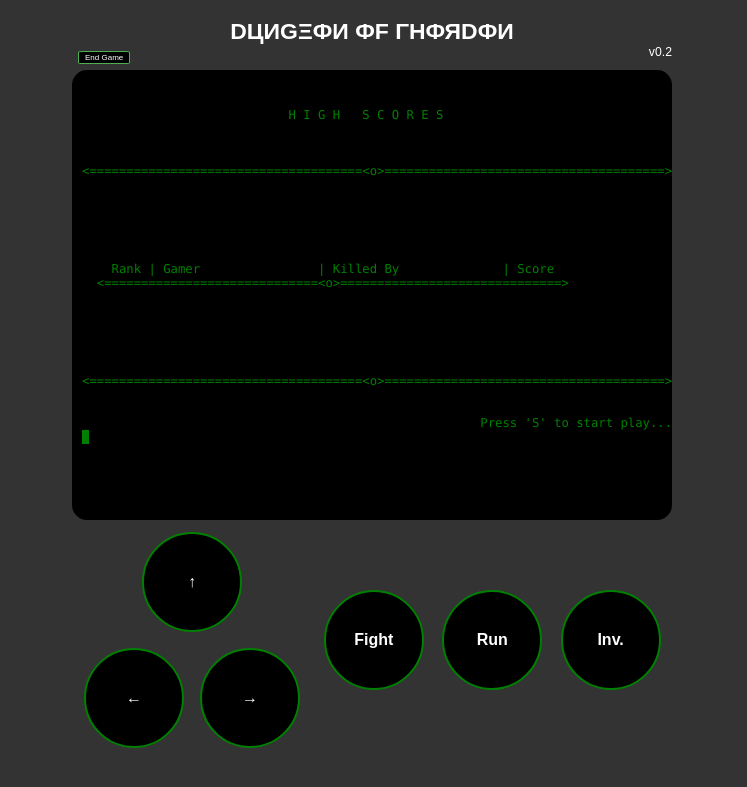
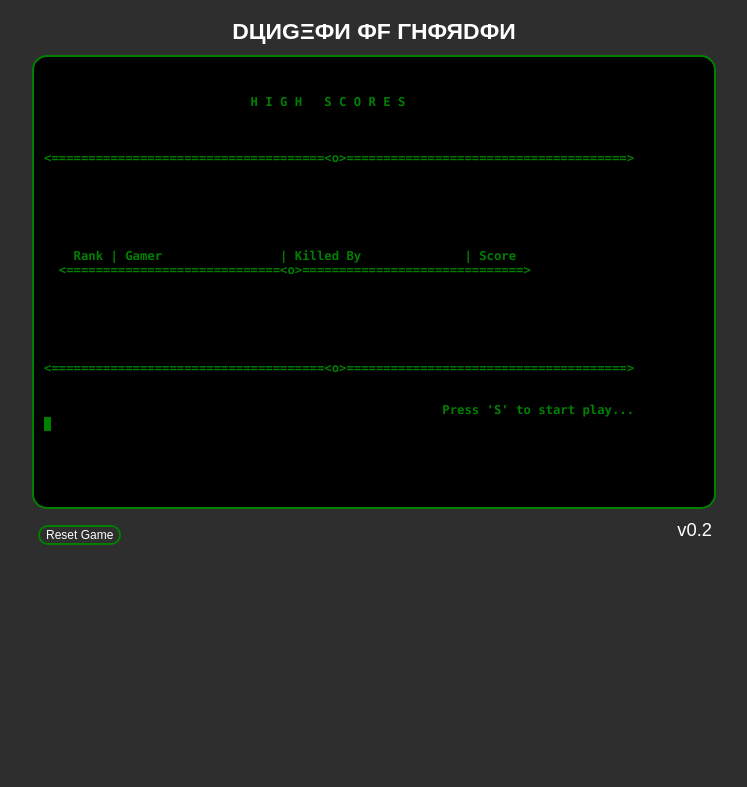
Before and after one commit to tgruby/dungeon-hunt, a Flask app: page / in a window 1280 px wide. Shown: the top 787 px of the page, without its empty margins (268-1015 px from the left). Run offline with Flask 2, Linux system fonts and the light colour scheme.

Commit message:
Removed Web Controls.  Leaning into keyboard.

```diff
--- a/static/style.css
+++ b/static/style.css
@@ -1,6 +1,6 @@
 html,
 body {
-    background-color: #333333;
+    background-color: #2E2E2E;
     color: white;
     font-family: Arial, Helvetica, sans-serif;
     font-size: 0.875em; /* 14px/16=0.875em */
@@ -9,25 +9,39 @@ body {
 .Terminal {
     font-family: 'Lucida Console', Courier, monospace;
     font-size: 1em; /* 14px/16=0.875em */
+    font-weight: bold;
     border-radius: 15px;
+    border: 2px solid green;
 }
 
 .control {
     color: white;
-    border-radius: 50%;
+    border-radius: 15px;
     text-align: center;
     text-decoration: none;
     display: inline-block;
-    font-size: 16px;
-    font-weight: bold;
+    font-size: 12px;
     margin: 6px;
-    transition-duration: 0.4s;
     cursor: pointer;
-    height: 100px;
-    width: 100px;
-    background-color: #000000;
+    background-color: transparent;
     border: 2px solid green;
 }
+
+/*.control {*/
+/*    color: white;*/
+/*    border-radius: 50%;*/
+/*    text-align: center;*/
+/*    text-decoration: none;*/
+/*    display: inline-block;*/
+/*    font-size: 16px;*/
+/*    font-weight: bold;*/
+/*    margin: 6px;*/
+/*    cursor: pointer;*/
+/*    height: 100px;*/
+/*    width: 100px;*/
+/*    background-color: #000000;*/
+/*    border: 2px solid green;*/
+/*}*/
 
 .control:hover {
     background-color: green;
--- a/templates/game.html
+++ b/templates/game.html
@@ -3,9 +3,9 @@
 <head>
     <meta charset="utf-8"/>
     <meta name="viewport" content="width=device-width, initial-scale=0.5" />
-    <meta http-equiv="Cache-Control" content="no-cache, no-store, must-revalidate">
-    <meta http-equiv="Pragma" content="no-cache">
-    <meta http-equiv="Expires" content="0">
+    <meta content="no-cache, no-store, must-revalidate">
+    <meta content="no-cache">
+    <meta content="0">
 
     <title>Dungeon of Thordon</title>
     <link rel="stylesheet" type="text/css" href="static/style.css">
@@ -38,47 +38,58 @@
 		<source src="static/snd/morning-star-trap.mp3" type="audio/mpeg">
 	</audio>
 
-{#    <div style="display: grid; grid-template-columns: min-content min-content min-content;">#}
-
-        {# Main Screen & Console #}
-        <div style="width: 600px; display: grid; grid-template-columns: min-content" class="center">
-            <div id="title" style="text-align:center; font-size: 1.875em; font-weight: bold; margin:auto; width: 600px;">
-                DЦИGΞФИ ФF ΓHФЯDФИ
-            </div>
-            <div style="width: 600px;">
-                <button class="control" style="font-size: 8px; font-weight: normal; border-radius: 10%; border: 1px solid #4CAF50; height: fit-content; width: fit-content;" onclick="endGame();">End Game</button>
-                <span style="float: right; vertical-align: bottom;">v0.2</span>
-            </div>
-            <pre id="screen" style="margin:auto; width: 600px;"></pre>
-            {# Mobile Controls #}
-            <table style="width: 600px;">
-                <tr>
-                    <td>
-                        <table>
-                            <tr>
-                                <td colspan="2" style="vertical-align: bottom; text-align: center"><button class="control" onclick="mobileButtonPushed('w')">&uarr;</button></td>
-                            </tr>
-                            <tr>
-                                <td style="vertical-align: top;">
-                                    <button class="control" onclick="mobileButtonPushed('a')">&larr;</button>
-                                </td>
-                                <td style="vertical-align: top;">
-                                    <button class="control" onclick="mobileButtonPushed('d')">&rarr;</button>
-                                </td>
-                            </tr>
-                        </table>
-                    </td>
-                    <td rowspan="2"><button id="a_button" style="vertical-align: center; " class="control" onclick="mobileButtonPushed('f')">Fight</button></td>
-                    <td rowspan="2"><button id="b_button" class="control" onclick="mobileButtonPushed('r')">Run</button></td>
-                    <td rowspan="2"><button id="b_button" class="control" onclick="mobileButtonPushed('i')">Inv.</button></td>
-                </tr>
-            </table>
+    {# Main Screen & Console #}
+    <div style="width: 680px; display: grid; grid-template-columns: min-content" class="center">
+        <div id="title" style="text-align:center; font-size: 1.875em; font-weight: bold; margin:auto; width: 100%;">
+            DЦИGΞФИ ФF ΓHФЯDФИ
         </div>
+        <pre id="screen"></pre>
+        <div style="width: 680px;">
+            <button class="control" onclick="endGame();">Reset Game</button>
+            <span style="font-size: 1.5em; float: right;">v0.2</span>
+        </div>
+        {# Mobile Controls #}
+{#        <table style="width: 600px;">#}
+{#            <tr>#}
+{#                <td>#}
+{#                    <table>#}
+{#                        <tr>#}
+{#                            <td colspan="2" style="vertical-align: bottom; text-align: center"><button class="control" onclick="mobileButtonPushed('w')">&uarr;</button></td>#}
+{#                        </tr>#}
+{#                        <tr>#}
+{#                            <td style="vertical-align: top;">#}
+{#                                <button class="control" onclick="mobileButtonPushed('a')">&larr;</button>#}
+{#                            </td>#}
+{#                            <td style="vertical-align: top;">#}
+{#                                <button class="control" onclick="mobileButtonPushed('d')">&rarr;</button>#}
+{#                            </td>#}
+{#                        </tr>#}
+{#                    </table>#}
+{#                </td>#}
+{#                <td style="width: 100px;">&nbsp;</td>#}
+{#                <td>#}
+{#                    <table>#}
+{#                        <tr>#}
+{#                            <td colspan="2" style="vertical-align: bottom; text-align: center"><button class="control" onclick="mobileButtonPushed('f')">Fight</button></td>#}
+{#                        </tr>#}
+{#                        <tr>#}
+{#                            <td style="vertical-align: top;">#}
+{#                                <button class="control" onclick="mobileButtonPushed('r')">Run</button>#}
+{#                            </td>#}
+{#                            <td style="vertical-align: top;">#}
+{#                                <button class="control" onclick="mobileButtonPushed('i')">Inv.</button>#}
+{#                            </td>#}
+{#                        </tr>#}
+{#                    </table>#}
+{#                </td>#}
+{#            </tr>#}
+{#        </table>#}
+    </div>
 
 	<script>
 		const term = new Terminal('terminal');
 		term.setHeight("450px");
-		term.setWidth('600px');
+		term.setWidth('680px');
 		term.setBackgroundColor('black');
 		term.setTextColor('green');
 		term.blinkingCursor(false);
```
Also changed, not shown: 1 other file.
